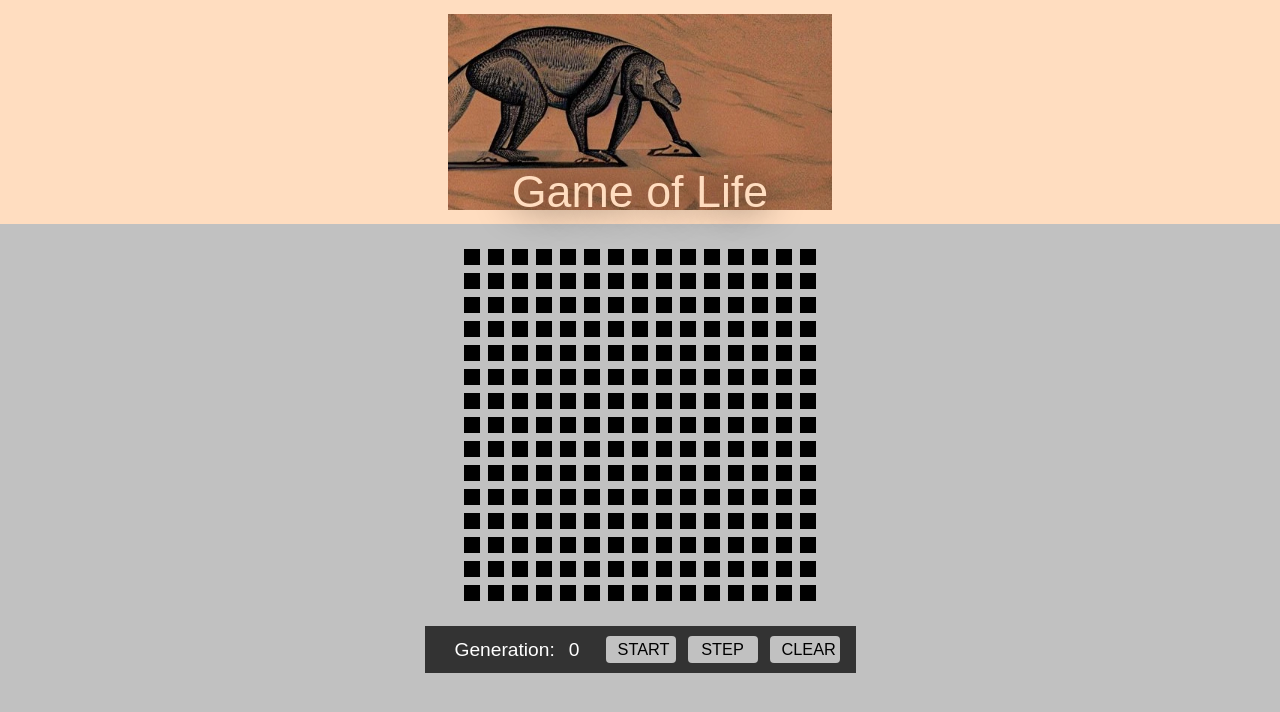
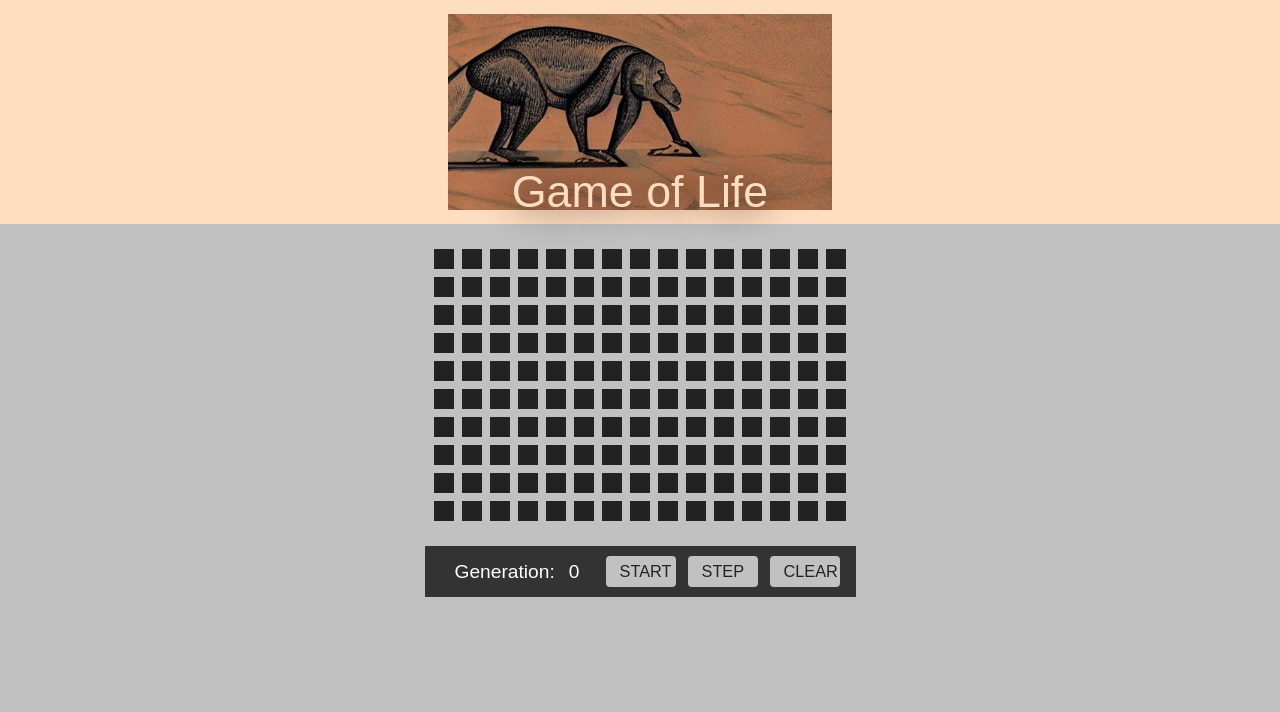
Before and after one commit to mpjovanovich/life_react, a React (Vite) app: page / in a window 1280 px wide. Shown: the top 712 px of the page. Built offline with nearby package versions, Linux system fonts and the light colour scheme; a web font is replaced by a local one.

Commit message:
Rows/cols now configurable via backend, but UI not in place.

```diff
--- a/index.html
+++ b/index.html
@@ -2,7 +2,6 @@
 <html lang="en">
   <head>
     <meta charset="UTF-8" />
-    <link rel="icon" type="image/svg+xml" href="/vite.svg" />
     <meta name="viewport" content="width=device-width, initial-scale=1.0" />
     <title>Vite + React + TS</title>
   </head>
--- a/src/App.tsx
+++ b/src/App.tsx
@@ -4,6 +4,7 @@ import Life from './Life'
 
 // TODO:
 // * Add a reset button.
+// * Add favicon.
 // * Disable all other buttons and functionality if the timer is running.
 // * Better font for title. Something script-ish.
 // * Get AI to gen icons for the cells; make sure they're in a good format and file size
@@ -15,14 +16,15 @@ import Life from './Life'
 // React TypeScript Cheatsheets:
 // https://github.com/typescript-cheatsheets/react#reacttypescript-cheatsheets
 
-const NUM_ROWS:number = 15;
+const NUM_ROWS:number = 10;
 const NUM_COLS:number = 15;
 const STEP_TIME_MS:number = 500;
 
 const App:React.FC = () => {
     // The useMemo hook makes sure that the Life object is only created once; not
     // every time the component re-renders.
-    const life = React.useMemo(() => new Life(NUM_ROWS, NUM_COLS), []);
+    // const life = React.useMemo(() => new Life(NUM_ROWS, NUM_COLS), []);
+    const life = React.useMemo(() => new Life(NUM_COLS, NUM_ROWS), []);
 
     // This is the hoisted variable for any component that needs to know about the game state.
     const [_,setGameState] = React.useState(life.board);
--- a/src/GameGrid.tsx
+++ b/src/GameGrid.tsx
@@ -33,7 +33,10 @@ const GameGrid:React.FC<{
     }
 
     return (
-<div id="game-grid">
+<div id="game-grid" style={{
+    gridTemplateColumns: `repeat(${numCols},1fr)`,
+    gridTemplateRows: `repeat(${numRows},1fr)`
+}}>
     {grid}
 </div>
     )
--- a/src/Life.ts
+++ b/src/Life.ts
@@ -16,10 +16,11 @@ export default class Life {
     numRows:number;
     numCols:number;
 
-    constructor(numRows:number, numCols:number) {
+    // constructor(numRows:number, numCols:number) {
+    constructor(numCols:number, numRows:number) {
         this.generation = 0;
+        this.numCols = numCols;
         this.numRows = numRows;
-        this.numCols = numCols;
         this._board = this.initializeBoard()
         this.cloneBoard();
     }
@@ -30,11 +31,8 @@ export default class Life {
     private initializeBoard = () => {
         // We'll start with a boolean 2d array to represent the board state.
         const board: boolean[][] = []
-        for (let row = 0; row < this.numRows; row++) {
-            board.push([])
-            for (let col = 0; col < this.numCols; col++) {
-                board[row].push(false)
-            }
+        for (let col = 0; col < this.numCols; col++) {
+            board.push(new Array(this.numRows))
         }
         return board;
     }
--- a/src/index.css
+++ b/src/index.css
@@ -46,15 +46,17 @@ h1 {
 /* **************************************************************** */
 .alive {
     background-color: lightgray;
+    border: 4px solid lightgray;
 }
 
 .cell {
-    height: 16px;
-    width: 16px;
+    height: 12px;
+    width: 12px;
 }
 
 .dead {
-    background-color: black;
+    background-color: #222222;
+    border: 4px solid #222222;
 }
 
 .float-left {
@@ -65,16 +67,11 @@ h1 {
     float: right;
 }
 
-.running-button {
-    background-color: white !important;
-    /* color: white; */
-}
-
 /* **************************************************************** */
 /* IDs */
 /* **************************************************************** */
 #game-container {
-    margin: 0 auto;
+    margin: 0 auto 10px auto;
     text-align: center;
     min-width: 384px;
     width: fit-content;
@@ -95,8 +92,9 @@ h1 {
 
 #game-controls button {
     background-color: #c1c1c1;
-    border: none;
+    border: 2px solid #c1c1c1;
     border-radius: 4px;
+    color: #222222;
     cursor: pointer;
     font-family: Calibri_bold, sans-serif;
     font-size: .85em;
@@ -104,10 +102,21 @@ h1 {
     width: 70px;
 }
 
+#game-controls button:hover {
+    border: 2px solid #222222;
+}
+
+#game-controls .running-button {
+    background-color: white;
+    border: 2px solid white;
+}
+
+#game-controls .running-button:hover {
+    border: 2px solid #222222;
+}
+
 #game-grid {
     display: inline-grid;
-    grid-template-columns: repeat(15, 1fr);
-    grid-template-rows: repeat(15, 1fr);
     gap: 8px;
     margin: 25px auto;
 }
```
